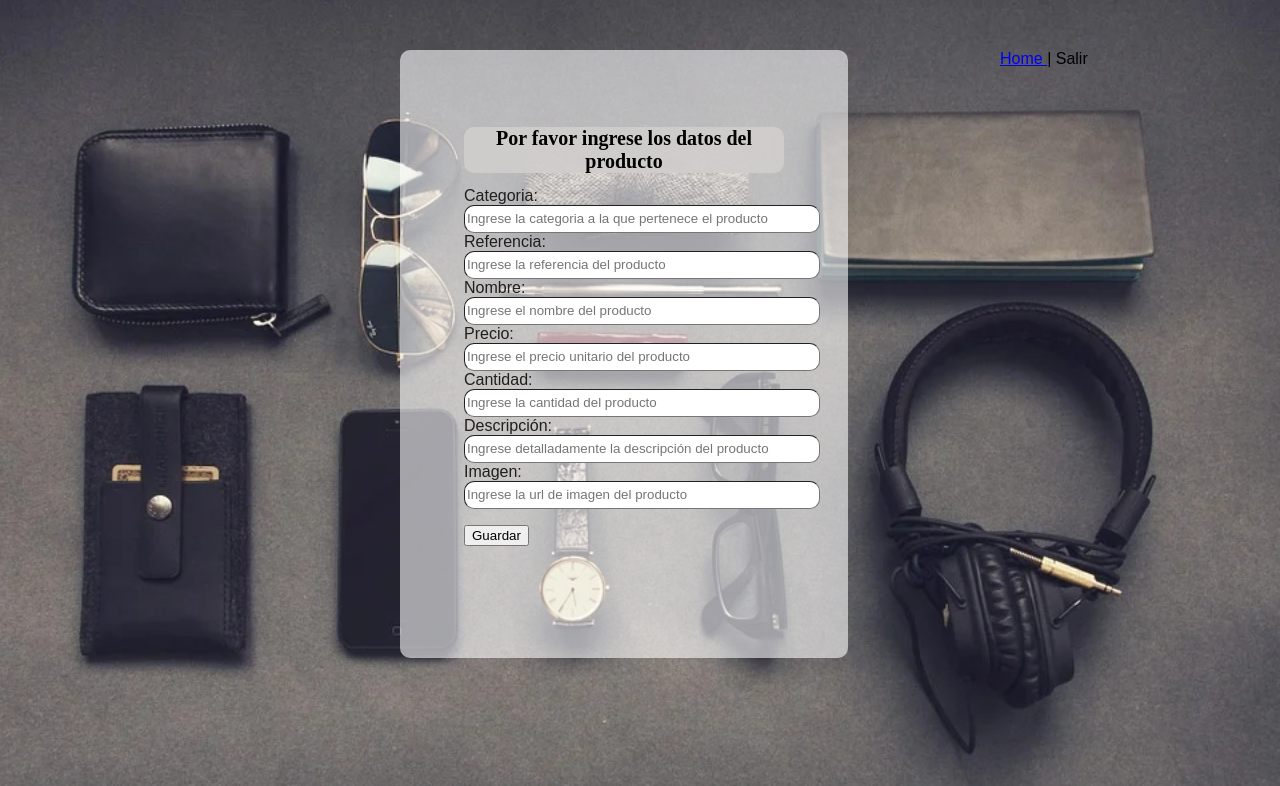
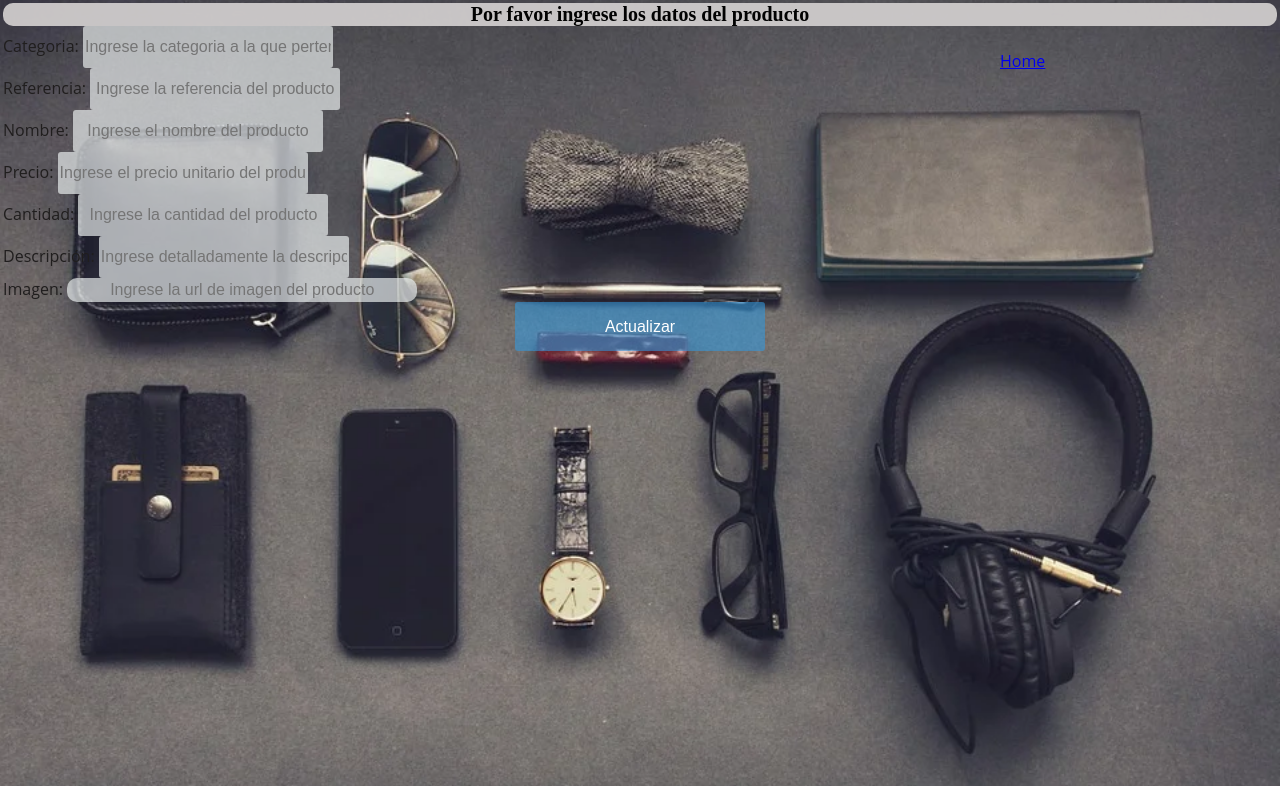
Before and after one commit to DanielOspinaOC/Inventario-Grupo-3-I-MisionTIC2022, a Flask app: template templates/CrearProducto.html in a window 1280 px wide. Shown: the top 786 px of the page. Run offline with Flask 2, Linux system fonts and the light colour scheme; the template is opened without the code that fills it: values that come from a table or form of the project are taken from there, others are empty.

Commit message:
cambios5AM

```diff
--- a/forms.py
+++ b/forms.py
@@ -7,6 +7,15 @@
     precio = StringField('precio')
     cantidad = StringField('cantidad')
     descripcion = StringField('descripcion')
+    actualizar = SubmitField('Actualizar')
+
+class FormRegistrarProducto (FlaskForm):
+    nombre = StringField('nombre',validators=[DataRequired(message='No dejar vacío, completar')])
+    precio = StringField('precio', validators=[DataRequired(message='No dejar vacío, completar')])
+    cantidad = StringField('cantidad', validators=[DataRequired(message='No dejar vacío, completar')])
+    descripcion = StringField('descripcion', validators=[DataRequired(message='No dejar vacío, completar')])
+    categoria = StringField('categoria',validators=[DataRequired(message='No dejar vacío, completar')])
+    referencia = StringField('referencia',validators=[DataRequired(message='No dejar vacío, completar')])
     actualizar = SubmitField('Actualizar')
 
 class FormRegistrarUsuario(FlaskForm):
--- a/main.py
+++ b/main.py
@@ -1,6 +1,6 @@
 from flask import Flask, render_template, flash
 
-from forms import FormLogin, FormModificarProducto, FormRegistrarUsuario
+from forms import FormLogin, FormModificarProducto, FormRegistrarUsuario, FormRegistrarProducto
 
 
 
@@ -16,4 +16,23 @@
     form=FormLogin()
     if form.validate_on_submit():
         return (render_template("HomeUsuAutenticado.html"))
+
     return render_template("login.html", form=form)
+
+@app.route('/HomeUsuAutenticado/')
+def home():
+    return render_template("HomeUsuAtenticado.html")
+
+@app.route('/CrearProducto/',methods=("GET","POST"))
+def CrearProducto():
+    form=FormRegistrarProducto()
+    if form.validate_on_submit():
+        return (render_template("CrearProducto.html"))
+    return render_template("CrearProducto.html",form=form)
+
+@app.route('/CrearUsuario/',methods=("GET","POST"))
+def CrearUsuario():
+    form=FormRegistrarUsuario()
+    if form.validate_on_submit():
+        return (render_template("CrearUsuario.html"))
+    return render_template("CrearUsuario.html",form=form)
--- a/static/css/style.css
+++ b/static/css/style.css
@@ -50,7 +50,7 @@
 box-shadow: none;
 }
 
-.enviar {
+.btn {
   border: 2px solid transparent;
   background: #3498db96;
   color: #ffffff;
@@ -67,7 +67,7 @@
   margin: 0 auto;
 }
 
-.enviar:hover {
+.btn:hover {
   background-color: #45e2e7;
 }
 
--- a/templates/CrearProducto.html
+++ b/templates/CrearProducto.html
@@ -1,49 +1,45 @@
-<!DOCTYPE html>
-<html lang="es">
-<head>
-    <meta charset="UTF-8">
-    <meta name="viewport" content="width=device-width, initial-scale=1.0">
-    <title>Inventario | Crear Producto</title>
+{% extends "base.html" %}
 
-    <link rel="stylesheet" href="../static/css/estilo.css">
-</head>
-<body>
+{% block contenido %}
 
     <form class="BarraSuperior">
-        <a class="Home" href="HomeUsuAutenticado.html">Home </a>
-        <a class="btn btn-secundary" onClick="Salir();">|  Salir</a>
+        <a class="Home" href="/login/">Home </a>
+
     </form>
 
-    <form class ="contCrePro" method="GET">
+    <form action ="contCrePro" method="GET">
 
+        {{ form.hidden_tag() }}
         <h1 class="h1">Por favor ingrese los datos del producto</h1>
 
     <div class="contCrePro-form">
         <label for="Cat" class="label">Categoria: </label>
-        <input class="input" required type="text" name="" id="Cat" placeholder="Ingrese la categoria a la que pertenece el producto">
+        {{form.categoria (type="text",  id="Cat", placeholder="Ingrese la categoria a la que pertenece el producto")}}
         <br>
         <label for="Ref" class="label">Referencia: </label>
-        <input class="input" required type="text" name="" id="Ref" placeholder="Ingrese la referencia del producto">
+        {{form.referencia (type="text",  id="Ref", placeholder="Ingrese la referencia del producto")}}
         <br>
         <label for="nomProd" class="label">Nombre: </label>
-        <input class="input" required type="text" name="" id="nomProd" placeholder="Ingrese el nombre del producto">
+        {{form.nombre (type="text",  id="nomProd", placeholder="Ingrese el nombre del producto")}}
         <br>
         <label for="precio" class="label">Precio: </label>
-        <input class="input" required type="precio" name="" id="precio" placeholder="Ingrese el precio unitario del producto">
+        {{form.precio (type="precio",  id="precio", placeholder="Ingrese el precio unitario del producto")}}
         <br>
         <label for = "cantidad" class="label">Cantidad: </label>
-        <input class="input" type="cantidad" name="" id="cantidad" placeholder="Ingrese la cantidad del producto">
+        {{form.cantidad (type="cantidad", id="cantidad", placeholder="Ingrese la cantidad del producto")}}
         <br>
         <label for = "descrip" class="label">Descripción: </label>
-        <input class="input" type="descrip" name="" id="descrip" placeholder="Ingrese detalladamente la descripción del producto">
+        {{form.descripcion (type="descrip", id="descrip", placeholder="Ingrese detalladamente la descripción del producto")}}
         <br>
         <label for = "imagenp" class="label">Imagen: </label>
         <input class="input" type="imagenp" name="" id="imagenp" placeholder="Ingrese la url de imagen del producto">
         <br>
     </div>
+
     <p>
-        <input type="button" value="Guardar" id="Guardar"/>
+        {{form.actualizar(class="btn btn-primary btn-large btn-block")}}
         <script src="../static/js/CP.js"></script>
     </p>
-</body>
-</html>
+
+
+{% endblock %}
--- a/templates/Home.html
+++ b/templates/Home.html
@@ -9,7 +9,7 @@
 <body>
   <div id="menu">
       <ul>
-      <a href="/login.html">Ingresar</a>
+      <a href="/login/">Ingresar</a>
       </ul>
   </div>
 
--- a/templates/HomeUsuAutenticado.html
+++ b/templates/HomeUsuAutenticado.html
@@ -9,8 +9,8 @@
 <body>
   <div id="menu">
      <ul>
-     <li> <a href="CrearUsuario.html">Crear Usuario </a></li>
-     <li> <a href="CrearProducto.html">Crear Nuevo Producto</a></li>
+     <li> <a href="/CrearUsuario/">Crear Usuario </a></li>
+     <li> <a href="/CrearProducto/">Crear Nuevo Producto</a></li>
       </ul>
   </div>
 
```
Also changed, not shown: templates/login.html (+12 -11 lines).
